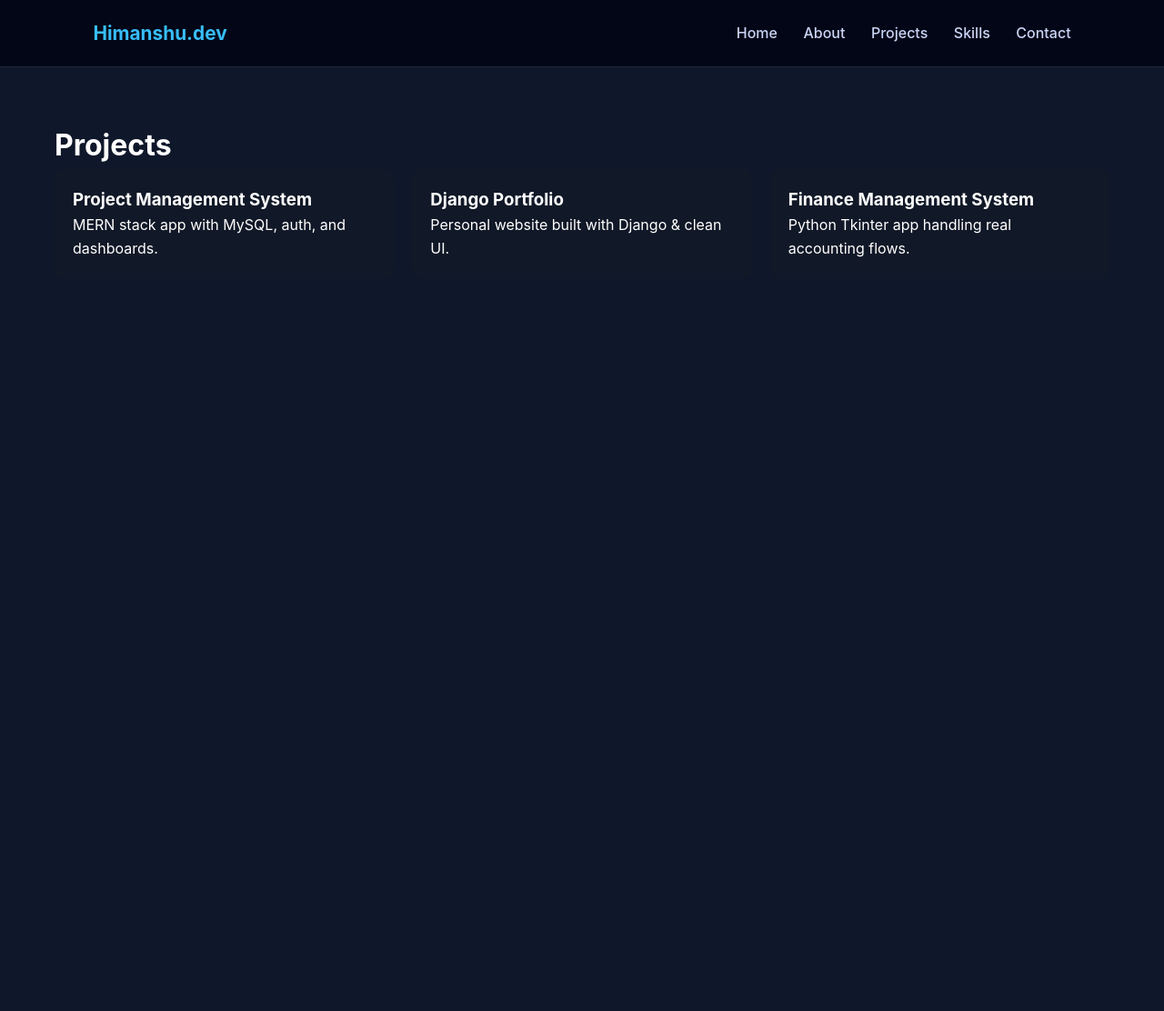
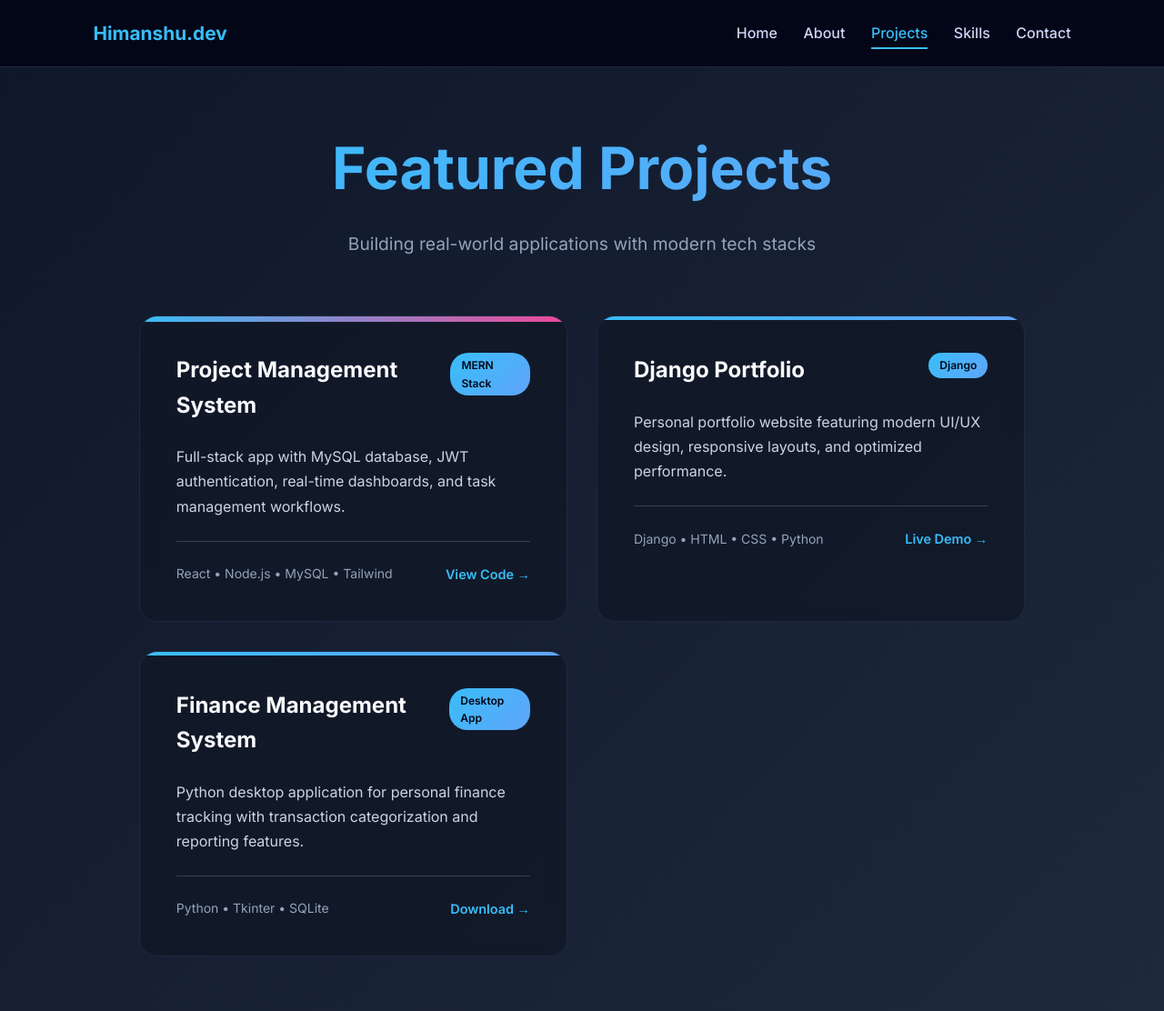
Before and after one commit to HimanshuKumarShahi/Django_Python, a Django app: page /projects/ in a window 1280 px wide. Shown: the whole page at 91% size. Before the commit the page ends 283 px from the top, so only its background shows below. Run offline with Django 5.2, Linux system fonts and the light colour scheme.

Commit message:
Few updates in  style.

```diff
--- a/chaiaurDjango/static/style.css
+++ b/chaiaurDjango/static/style.css
@@ -164,6 +164,168 @@ body {
     border-bottom: none;
 }
 
+/* Enhanced Projects Section */
+.projects-section {
+    background: linear-gradient(135deg, #0f172a 0%, #1e293b 100%);
+    min-height: 100vh;
+}
+
+.container {
+    max-width: 1200px;
+    margin: 0 auto;
+    padding: 0 8%;
+}
+
+.section-title {
+    font-size: clamp(2.5rem, 5vw, 4rem);
+    font-weight: 700;
+    text-align: center;
+    background: linear-gradient(135deg, #38bdf8, #60a5fa);
+    -webkit-background-clip: text;
+    -webkit-text-fill-color: transparent;
+    background-clip: text;
+    margin-bottom: 1rem;
+}
+
+.section-subtitle {
+    text-align: center;
+    color: #94a3b8;
+    font-size: 1.2rem;
+    margin-bottom: 4rem;
+    max-width: 600px;
+    margin-left: auto;
+    margin-right: auto;
+}
+
+/* Enhanced Cards */
+.card-grid {
+    display: grid;
+    grid-template-columns: repeat(auto-fit, minmax(320px, 1fr));
+    gap: 2rem;
+}
+
+.card {
+    background: rgba(17, 24, 39, 0.8);
+    backdrop-filter: blur(10px);
+    border: 1px solid #1e293b;
+    border-radius: 20px;
+    padding: 2.5rem;
+    transition: all 0.4s cubic-bezier(0.4, 0, 0.2, 1);
+    position: relative;
+    overflow: hidden;
+}
+
+.card::before {
+    content: '';
+    position: absolute;
+    top: 0;
+    left: 0;
+    right: 0;
+    height: 4px;
+    background: linear-gradient(90deg, #38bdf8, #60a5fa);
+}
+
+.card.featured::before {
+    height: 6px;
+    background: linear-gradient(90deg, #38bdf8, #ec4899);
+}
+
+.card:hover {
+    transform: translateY(-12px);
+    box-shadow: 0 25px 50px -12px rgba(56, 189, 248, 0.25);
+    border-color: #38bdf8;
+}
+
+.card-header {
+    display: flex;
+    justify-content: space-between;
+    align-items: flex-start;
+    margin-bottom: 1.5rem;
+}
+
+.card h3 {
+    font-size: 1.5rem;
+    font-weight: 700;
+    color: #f8fafc;
+    margin: 0;
+}
+
+.tech-tag {
+    background: linear-gradient(135deg, #38bdf8, #60a5fa);
+    color: #020617;
+    padding: 0.25rem 0.75rem;
+    border-radius: 20px;
+    font-size: 0.75rem;
+    font-weight: 600;
+}
+
+.card p {
+    color: #cbd5e1;
+    line-height: 1.7;
+    margin-bottom: 1.5rem;
+}
+
+.card-footer {
+    display: flex;
+    justify-content: space-between;
+    align-items: center;
+    padding-top: 1.5rem;
+    border-top: 1px solid #334155;
+}
+
+.tech-stack {
+    font-size: 0.875rem;
+    color: #94a3b8;
+}
+
+.btn-link {
+    color: #38bdf8;
+    text-decoration: none;
+    font-weight: 600;
+    font-size: 0.9rem;
+    transition: color 0.2s ease;
+}
+
+.btn-link:hover {
+    color: #60a5fa;
+}
+
+/* Navbar Enhancements */
+.navbar nav .active {
+    color: #38bdf8;
+    position: relative;
+}
+
+.navbar nav .active::after {
+    content: '';
+    position: absolute;
+    bottom: -8px;
+    left: 0;
+    width: 100%;
+    height: 2px;
+    background: #38bdf8;
+}
+
+/* Responsive */
+@media (max-width: 768px) {
+    .navbar {
+        flex-direction: column;
+        gap: 1rem;
+        padding: 1rem 8%;
+    }
+
+    .navbar nav {
+        display: flex;
+        flex-wrap: wrap;
+        gap: 1rem;
+    }
+
+    .card {
+        padding: 2rem;
+    }
+}
+
+
 /* Footer */
 footer {
     text-align: center;
--- a/chaiaurDjango/templates/website/projects.html
+++ b/chaiaurDjango/templates/website/projects.html
@@ -3,43 +3,68 @@
 <html lang="en">
 <head>
     <meta charset="UTF-8">
+    <meta name="viewport" content="width=device-width, initial-scale=1.0">
     <title>Projects | Himanshu.dev</title>
     <link rel="stylesheet" href="{% static 'style.css' %}">
+    <link rel="preconnect" href="https://fonts.googleapis.com">
+    <link rel="preconnect" href="https://fonts.gstatic.com" crossorigin>
+    <link href="https://fonts.googleapis.com/css2?family=Inter:wght@300;400;500;600;700&display=swap" rel="stylesheet">
 </head>
 <body>
-
     <header class="navbar">
         <div class="logo">Himanshu.dev</div>
         <nav>
-            <a href="{% url 'home' %}">Home</a>
-            <a href="{% url 'about' %}">About</a>
-            <a href="{% url 'projects' %}">Projects</a>
-            <a href="{% url 'skills' %}">Skills</a>
-            <a href="{% url 'contact' %}">Contact</a>
+            <a href="{% url 'home' %}" class="nav-link">Home</a>
+            <a href="{% url 'about' %}" class="nav-link">About</a>
+            <a href="{% url 'projects' %}" class="nav-link active">Projects</a>
+            <a href="{% url 'skills' %}" class="nav-link">Skills</a>
+            <a href="{% url 'contact' %}" class="nav-link">Contact</a>
         </nav>
     </header>
 
-<main class="section">
-    <h1>Projects</h1>
+    <main class="section projects-section">
+        <div class="container">
+            <h1 class="section-title">Featured Projects</h1>
+            <p class="section-subtitle">Building real-world applications with modern tech stacks</p>
+
             <div class="card-grid">
-
-        <div class="card">
+                <div class="card featured">
+                    <div class="card-header">
                         <h3>Project Management System</h3>
-            <p>MERN stack app with MySQL, auth, and dashboards.</p>
+                        <span class="tech-tag">MERN Stack</span>
+                    </div>
+                    <p>Full-stack app with MySQL database, JWT authentication, real-time dashboards, and task management workflows.</p>
+                    <div class="card-footer">
+                        <span class="tech-stack">React • Node.js • MySQL • Tailwind</span>
+                        <a href="#" class="btn-link">View Code →</a>
+                    </div>
                 </div>
 
                 <div class="card">
+                    <div class="card-header">
                         <h3>Django Portfolio</h3>
-            <p>Personal website built with Django & clean UI.</p>
+                        <span class="tech-tag">Django</span>
+                    </div>
+                    <p>Personal portfolio website featuring modern UI/UX design, responsive layouts, and optimized performance.</p>
+                    <div class="card-footer">
+                        <span class="tech-stack">Django • HTML • CSS • Python</span>
+                        <a href="#" class="btn-link">Live Demo →</a>
+                    </div>
                 </div>
 
                 <div class="card">
+                    <div class="card-header">
                         <h3>Finance Management System</h3>
-            <p>Python Tkinter app handling real accounting flows.</p>
+                        <span class="tech-tag">Desktop App</span>
                     </div>
-
+                    <p>Python desktop application for personal finance tracking with transaction categorization and reporting features.</p>
+                    <div class="card-footer">
+                        <span class="tech-stack">Python • Tkinter • SQLite</span>
+                        <a href="#" class="btn-link">Download →</a>
+                    </div>
+                </div>
+            </div>
         </div>
     </main>
-
 </body>
 </html>
```
Lines whose indentation alone changed are shown as unchanged.
